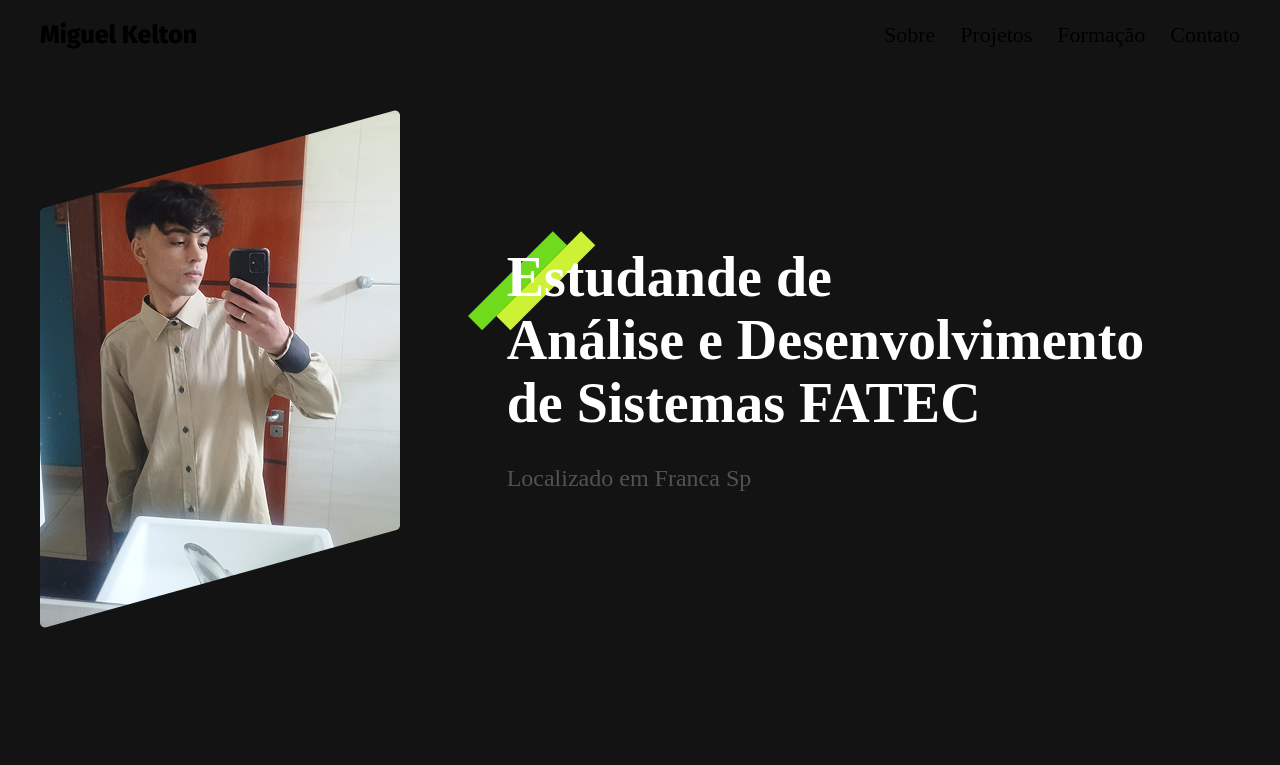
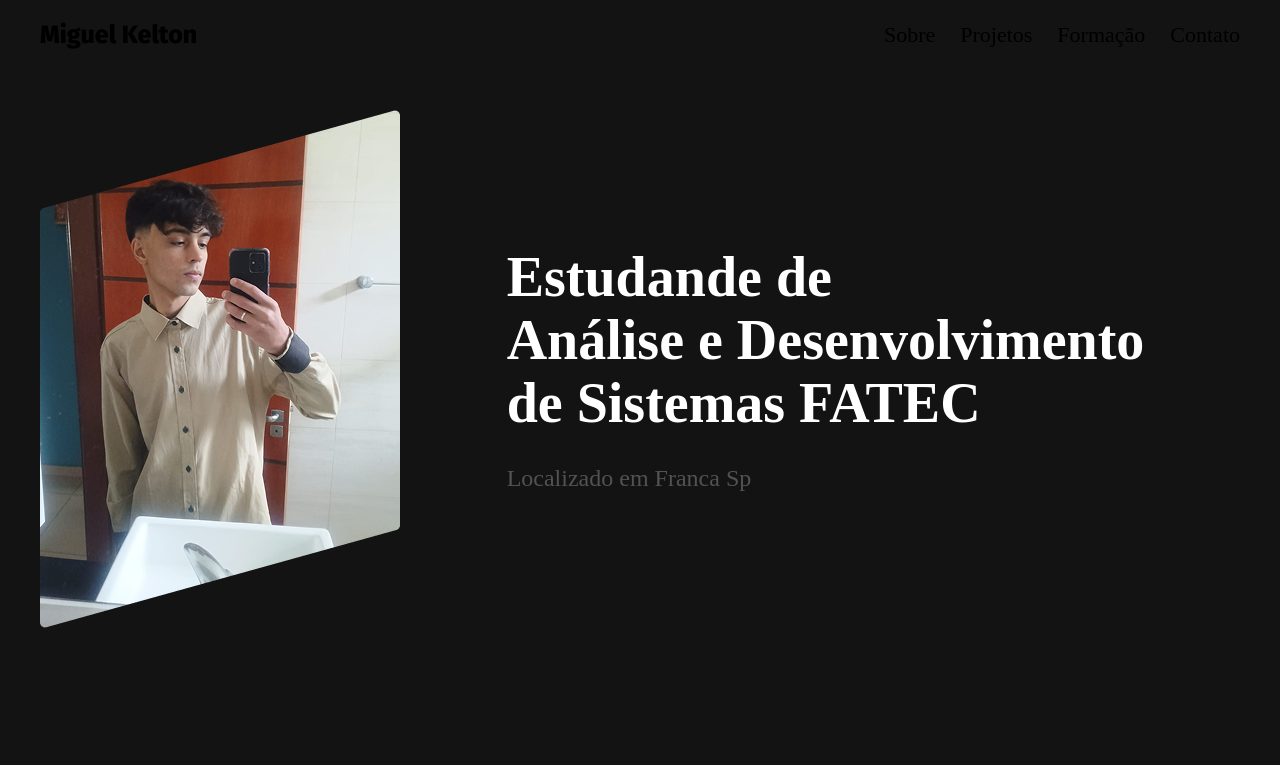
Before and after one commit to MiguelKelton/MiguelKelton.github.io, a plain HTML site: page index.html in a window 1280 px wide. Shown: the top 765 px of the page. Drawn offline with Linux system fonts and the light colour scheme; a script that the page names is missing.

Commit message:
Update introducao.css

```diff
--- a/css/introducao.css
+++ b/css/introducao.css
@@ -7,6 +7,7 @@
     grid-template-columns: 1fr 2fr;
     gap: 100px;
     align-items: center;
+
 }
 .introducao h1{
     font-size: 3.5rem;
@@ -14,18 +15,9 @@
     margin-bottom: 30px;
     position: relative;
 
+
 }
-.introducao h1::before{
-    content: "";
-    display: block;
-    width: 130px;
-    height: 100px;
-    background: url("../img/detalhe.svg") no-repeat center;
-    position: absolute;
-    top: -15px;
-    left: -40px;
-    z-index: -1;
-}
+
 .introducao p{
     font-size: 1.5rem;
     color: #525252;
```
